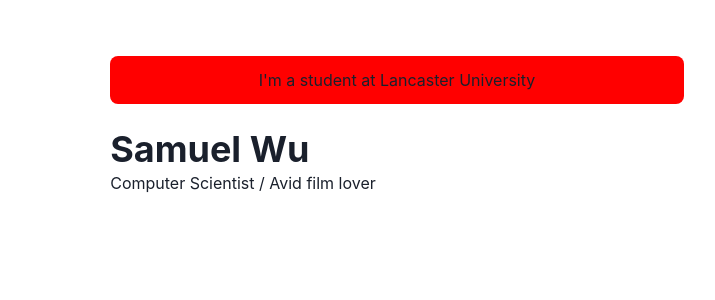
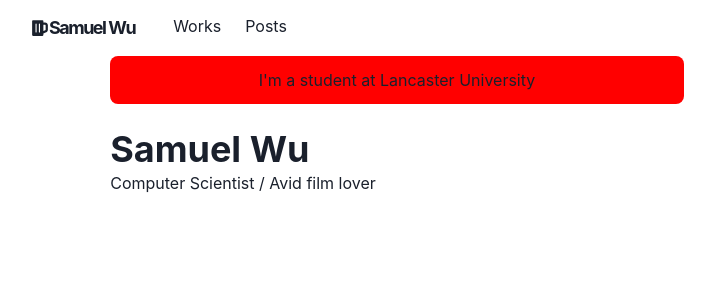
Before and after one commit to cern1710/cern1710-portfolio, a Next.js app: page / in a window 1280 px wide. Shown: the top 300 px of the page, without its empty margins (243-958 px from the left). Built offline with nearby package versions, Linux system fonts and the light colour scheme.

Commit message:
Created a navigation bar

```diff
--- /dev/null
+++ b/components/icons/navicon.js
@@ -0,0 +1,11 @@
+import { FaBeer } from 'react-icons/fa';
+
+const NavIcon = () => {
+    return (
+      <div>
+        <FaBeer />
+      </div>
+    );
+}
+
+export default NavIcon
--- a/components/layouts/main.js
+++ b/components/layouts/main.js
@@ -1,4 +1,5 @@
 import Head from 'next/head'
+import NavBar from '../navbar'
 import { Box, Container } from '@chakra-ui/react'
 
 const Main = ({children, router}) => {
@@ -9,6 +10,8 @@
                 <title>Samuel Wu</title>
             </Head>
 
+            <NavBar path={router.asPath}/>
+
             <Container maxW="container.md" pt={14}>
                 {children}
             </Container>
--- /dev/null
+++ b/components/logo.js
@@ -0,0 +1,44 @@
+import Link from 'next/link'
+import { Text, useColorModeValue } from '@chakra-ui/react'
+import NavIcon from './icons/navicon'
+import styled from '@emotion/styled'
+
+const LogoBox = styled.span`
+    font-weight: bold;
+    font-size: 18px;
+    display: inline-flex;
+    align-items: center;
+    height: 30px;
+    line-height: 20px;
+    padding: 10px;
+
+    > svg {
+        transition: 200ms ease;
+    }
+
+    &:hover > svg {
+        transform: rotate(20deg);
+    }
+`
+
+const Logo = () => {
+  return (
+    (<Link href="/" scroll={false}>
+
+      <LogoBox>
+        <NavIcon />
+        <Text
+          color={useColorModeValue('gray.800', 'whiteAlpha.900')}
+          fontFamily='M PLUS Rounded 1c", sans-serif'
+          fontWeight="bold"
+          ml={3}
+        >
+            Samuel Wu
+        </Text>
+      </LogoBox>
+
+    </Link>)
+    );
+}
+
+export default Logo
--- /dev/null
+++ b/components/navbar.js
@@ -0,0 +1,73 @@
+import Logo from './logo'
+import NextLink from 'next/link'
+import {
+    Container,
+    Box,
+    Link,
+    Stack,
+    Heading,
+    Flex,
+    // Menu,
+    // MenuItem,
+    // MenuList,
+    // MenuButton,
+    // IconButton,
+    useColorModeValue
+} from '@chakra-ui/react'
+// import { HumburgerIcon } from '@chakra-ui/icons'
+
+const LinkItem = ({ href, path, children }) => {
+    const active = path === href
+    const inactiveColor = useColorModeValue('gray200', 'whiteAlpha.900')
+    return (
+        <NextLink href={href}>
+            <Link
+            p={2}
+            bg={active ? 'glassTeal' : undefined}
+            color={active ? "#202023" : inactiveColor}
+            >
+                {children}
+            </Link>
+        </NextLink>
+    )
+}
+
+const NavBar = props => {
+    const { path } = props
+    return (
+        <Box
+            position="fixed"
+            as="nav"
+            w="100%"
+            bg={useColorModeValue('#ffffff40', "#20202380")}
+            style={{backdropFilter:'blur(10px'}}
+            zIndex={1}
+            {...props}
+        >
+        <Container display="flex" p={2} maxW="container.md" wrap="wrap" align="center" justify="space-between">
+            <Flex align="center" mr={5}>
+                <Heading as="h1" size="lg" letterSpacing={'tighter'}>
+                    <Logo/>
+                </Heading>
+            </Flex>
+            <Stack
+                direction={{base: 'column', md: 'row'}}
+                display={{base: 'none', md: 'flex'}}
+                width={{base: 'full', md: 'auto'}}
+                alignItems="center"
+                flexGrow={1}
+                mt={{base: 4, nmd: 0}}
+            >
+                <LinkItem href="/works" path={path}>
+                    Works
+                </LinkItem>
+                <LinkItem href="/posts" path={path}>
+                    Posts
+                </LinkItem>
+            </Stack>
+        </Container>
+    </Box>
+    )
+}
+
+export default NavBar
--- a/package.json
+++ b/package.json
@@ -12,13 +12,15 @@
   "author": "Sam/Samuel Wu",
   "license": "ISC",
   "dependencies": {
+    "@chakra-ui/icons": "^2.1.1",
     "@chakra-ui/react": "^2.8.2",
     "@emotion/react": "^11.11.4",
     "@emotion/styled": "^11.11.5",
     "framer-motion": "^11.2.10",
     "next": "^14.2.4",
     "react": "^18.3.1",
-    "react-dom": "^18.3.1"
+    "react-dom": "^18.3.1",
+    "react-icons": "^5.2.1"
   },
   "devDependencies": {
     "eslint": "^8.57.0",
```
Also changed, not shown: 1 other file (tests, documents, lock files or other folders).
